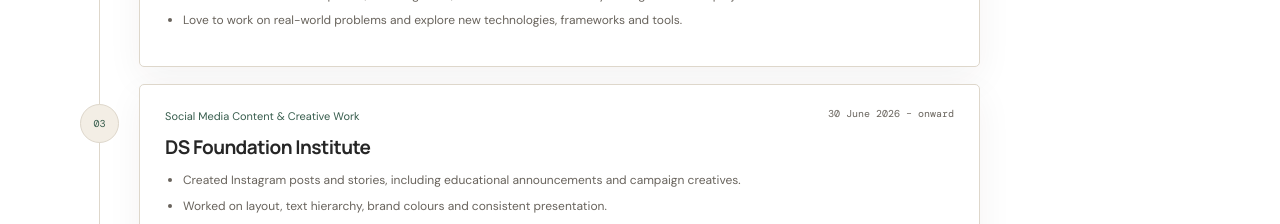
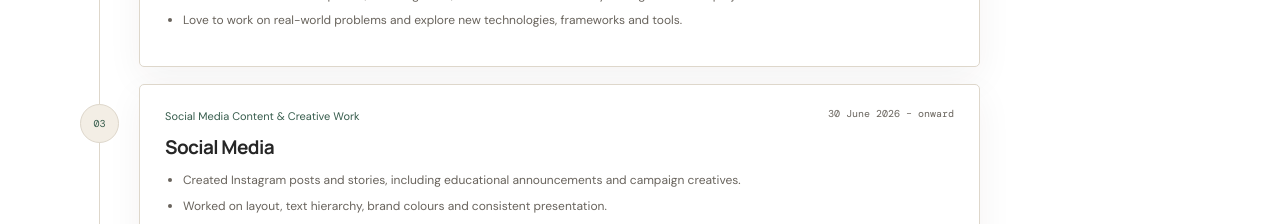
Before and after one commit to omsingodia/OmSaini-Portfolio, a React (Vite) app in the folder client/: page / in a window 1280 px wide. Shown: the part 2720-2944 px from the top of the page. Built offline with nearby package versions, Linux system fonts and the light colour scheme; no server answers.

Commit message:
word mistake

```diff
--- a/client/src/data.js
+++ b/client/src/data.js
@@ -85,7 +85,7 @@ export const experience = [
   ],
 },
   {
-    title: 'DS Foundation Institute',
+    title: 'Social Media',
     subtitle: 'Social Media Content & Creative Work',
     date: '30 June 2026 – onward',
     points: [
```
